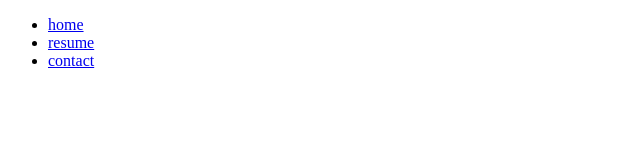
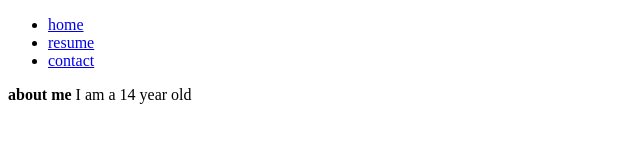
Before and after one commit to tannyxoxo/mattanportfolio, a plain HTML site: page index.html in a window 1280 px wide. Shown: the whole page, without its empty margins (0-640 px from the left). Drawn offline with Linux system fonts and the light colour scheme.

Commit message:
Update index.html

```diff
--- a/index.html
+++ b/index.html
@@ -11,3 +11,6 @@
             <li><a href="contact.html">contact</a></li>
         </ul>
     </nav>
+   <body>
+      <p> <b>about me</b>
+         I am a 14 year old
```
